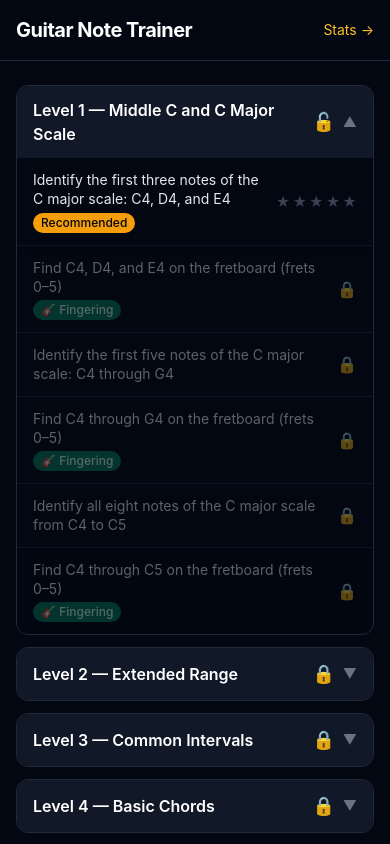
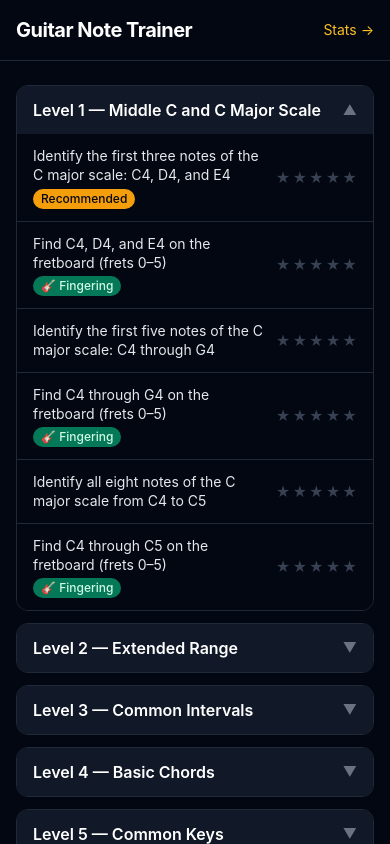
Before and after one commit to hirschjc/guitar-note-trainer, a React (Vite) app in the folder client/: page / in a window 390 px wide. Shown: the top 844 px of the page. Built offline with nearby package versions, Linux system fonts and the light colour scheme; no server answers.

Commit message:
Remove level locks, add level 7/8 names, fix mobile SW cache

```diff
--- a/client/public/sw.js
+++ b/client/public/sw.js
@@ -1,4 +1,4 @@
-const CACHE_NAME = 'guitar-note-trainer-v2';
+const CACHE_NAME = 'guitar-note-trainer-v3';
 const APP_SHELL = [
   '/',
   '/index.html',
--- a/client/src/pages/LessonsPage.tsx
+++ b/client/src/pages/LessonsPage.tsx
@@ -12,6 +12,8 @@ const LEVEL_NAMES: Record<number, string> = {
   4: 'Basic Chords',
   5: 'Common Keys',
   6: 'Extended Harmony',
+  7: 'Common Keys with Accidentals',
+  8: 'Chromatic Notes & Extended Harmony',
 }
 
 function getLevelName(level: number): string {
@@ -106,7 +108,6 @@ export default function LessonsPage() {
       <main className="px-4 py-6 space-y-3 max-w-2xl mx-auto">
         {levels.map((level) => {
           const lessons = levelGroups.get(level)!
-          const allLocked = lessons.every((l) => !(progressMap.get(l.id)?.isUnlocked ?? (l.level === 1 && l.order === 1)))
           const isExpanded = expandedLevels.has(level)
 
           return (
@@ -122,7 +123,6 @@ export default function LessonsPage() {
                   </span>
                 </div>
                 <div className="flex items-center gap-2 text-lg">
-                  <span>{allLocked ? '🔒' : '🔓'}</span>
                   <span className="text-gray-500 text-sm">{isExpanded ? '▲' : '▼'}</span>
                 </div>
               </button>
@@ -134,18 +134,13 @@ export default function LessonsPage() {
                     .sort((a, b) => a.order - b.order)
                     .map((lesson) => {
                       const p = progressMap.get(lesson.id)
-                      const isUnlocked = p?.isUnlocked ?? (lesson.level === 1 && lesson.order === 1)
                       const isRecommended = lesson.id === recommendedLessonId
 
                       return (
                         <div
                           key={lesson.id}
-                          onClick={() => isUnlocked && navigate(`/lesson/${lesson.id}`)}
-                          className={`flex items-center justify-between px-4 py-3 bg-gray-950 transition-colors ${
-                            isUnlocked
-                              ? 'cursor-pointer hover:bg-gray-900'
-                              : 'opacity-40 cursor-not-allowed'
-                          }`}
+                          onClick={() => navigate(`/lesson/${lesson.id}`)}
+                          className="flex items-center justify-between px-4 py-3 bg-gray-950 transition-colors cursor-pointer hover:bg-gray-900"
                         >
                           <div className="flex-1 min-w-0 pr-3">
                             <p className="text-sm text-gray-200 leading-snug">
@@ -156,18 +151,14 @@ export default function LessonsPage() {
                                 🎸 Fingering
                               </span>
                             )}
-                            {isRecommended && isUnlocked && (
+                            {isRecommended && (
                               <span className="inline-block mt-1 px-2 py-0.5 text-xs font-medium bg-amber-500 text-gray-950 rounded-full">
                                 Recommended
                               </span>
                             )}
                           </div>
                           <div className="flex items-center gap-2 shrink-0">
-                            {!isUnlocked ? (
-                              <span className="text-base">🔒</span>
-                            ) : (
-                              <StarRating qualifying={p?.qualifyingCount ?? 0} />
-                            )}
+                            <StarRating qualifying={p?.qualifyingCount ?? 0} />
                           </div>
                         </div>
                       )
--- a/client/src/utils/mastery.ts
+++ b/client/src/utils/mastery.ts
@@ -1,5 +1,5 @@
 import { LessonProgress } from '../types';
-import { LESSONS, MASTERY_THRESHOLD, MASTERY_REQUIRED_SESSIONS } from '../data/lessons';
+import { LESSONS, MASTERY_THRESHOLD } from '../data/lessons';
 
 function clamp(value: number, min: number, max: number): number {
   return Math.min(Math.max(value, min), max);
@@ -83,15 +83,9 @@ export function computeLessonProgress(
   }
 
   // Walk sorted lessons, computing isUnlocked for each
-  return sortedLessons.map((lesson, index) => {
-    let isUnlocked: boolean;
-    if (index === 0) {
-      isUnlocked = true;
-    } else {
-      const prevLesson = sortedLessons[index - 1];
-      const prevQualifying = qualifyingSessionsMap.get(prevLesson.id) ?? 0;
-      isUnlocked = prevQualifying >= MASTERY_REQUIRED_SESSIONS;
-    }
+  // All lessons are always unlocked — no gates
+  return sortedLessons.map((lesson, _index) => {
+    const isUnlocked = true;
 
     return {
       deviceId,
```
